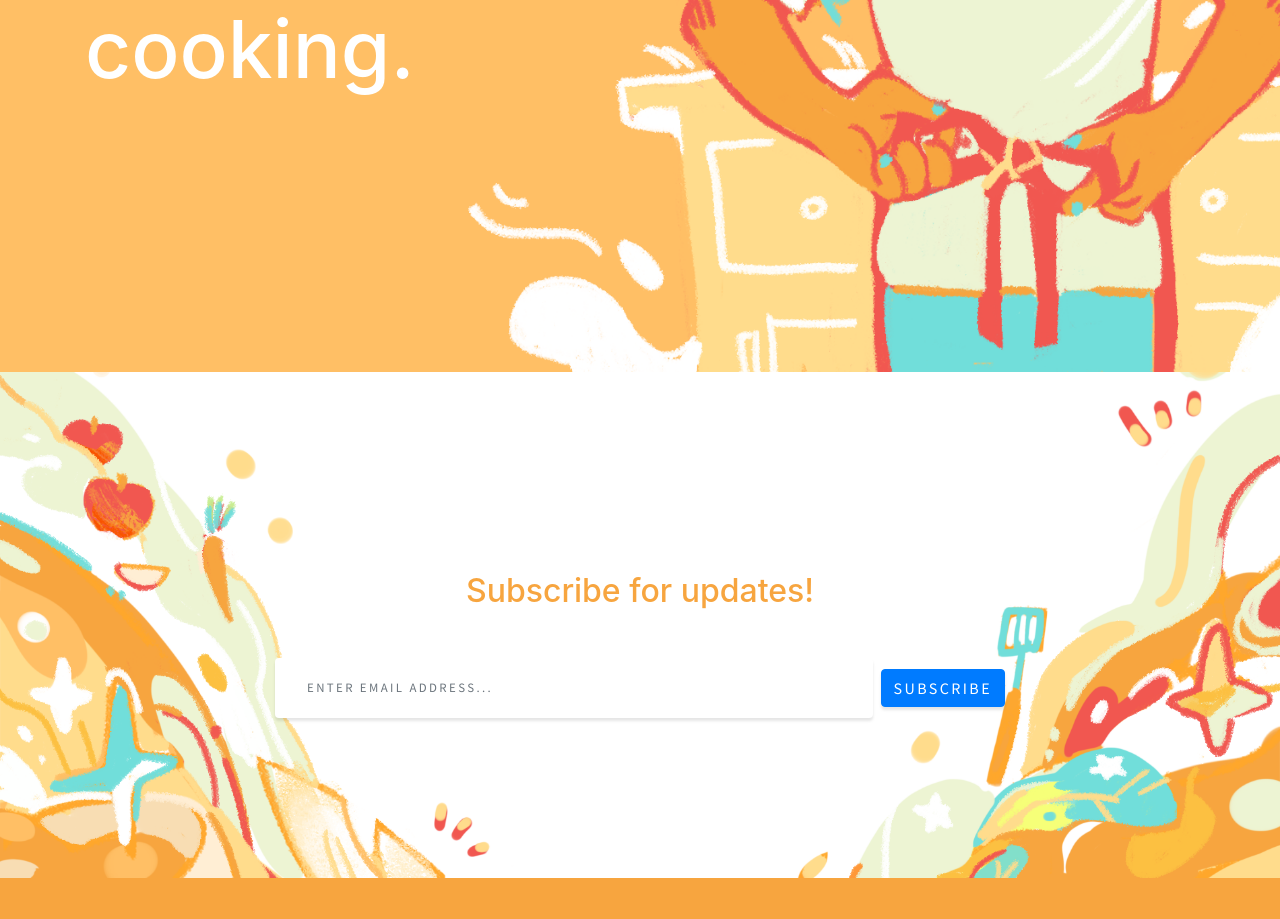
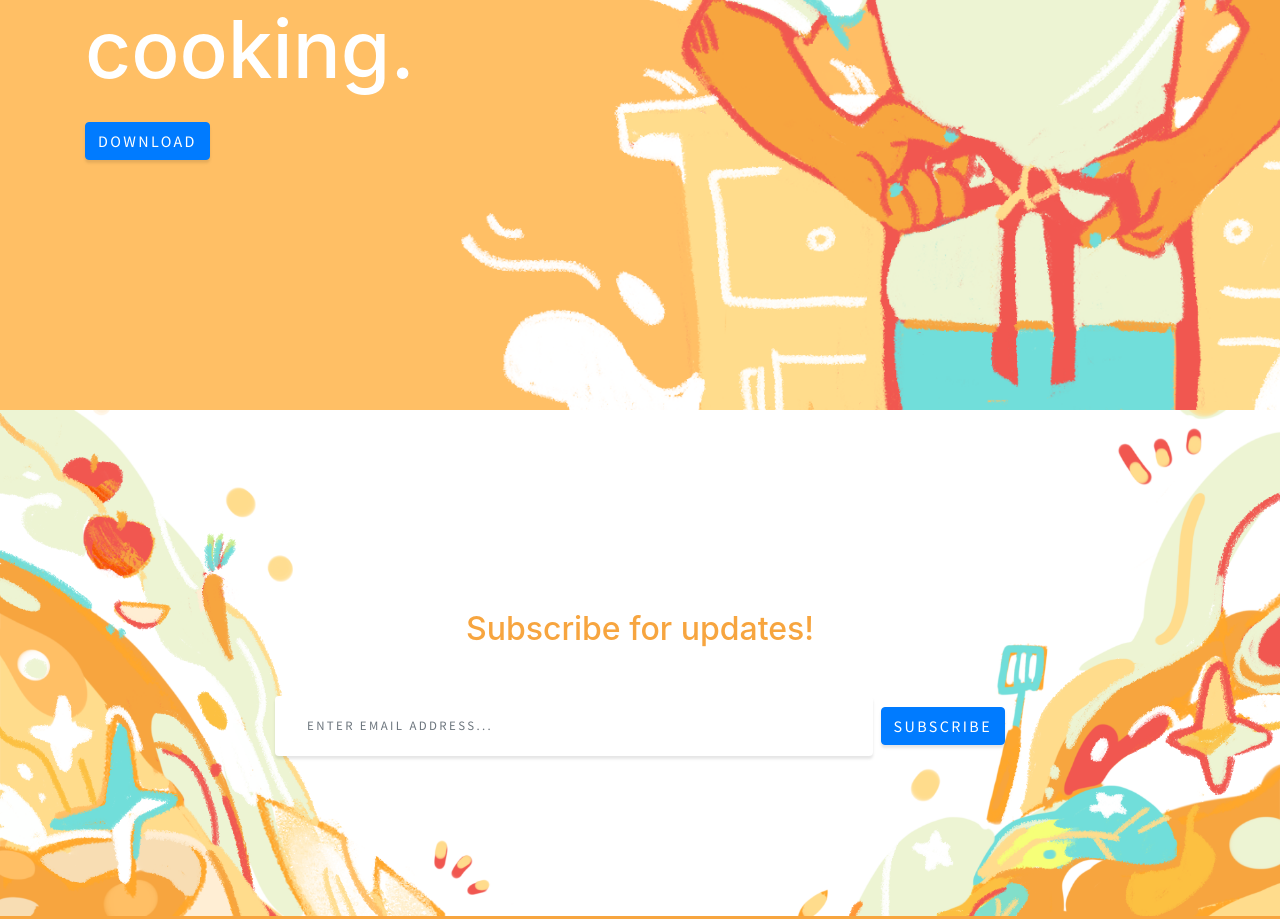
Before and after one commit to kawaiikitty99/kawaiikitty.github.io, a website with bundled scripts: page index.html in a window 1280 px wide. Shown: the part 4240-5159 px from the top of the page. Built offline with nearby package versions, Linux system fonts and the light colour scheme.

Commit message:
added download

```diff
--- a/index.html
+++ b/index.html
@@ -214,6 +214,7 @@
     <div class="cta-content">
       <div class="container">
         <h2>Stop waiting.<br>Start cooking.</h2>
+        <a href="https://github.com/eap9238/KnowCookingExperience" class="btn btn-primary js-scroll-trigger download">Download</a>
       </div>
     </div>
     <div class="overlay"></div>
```
